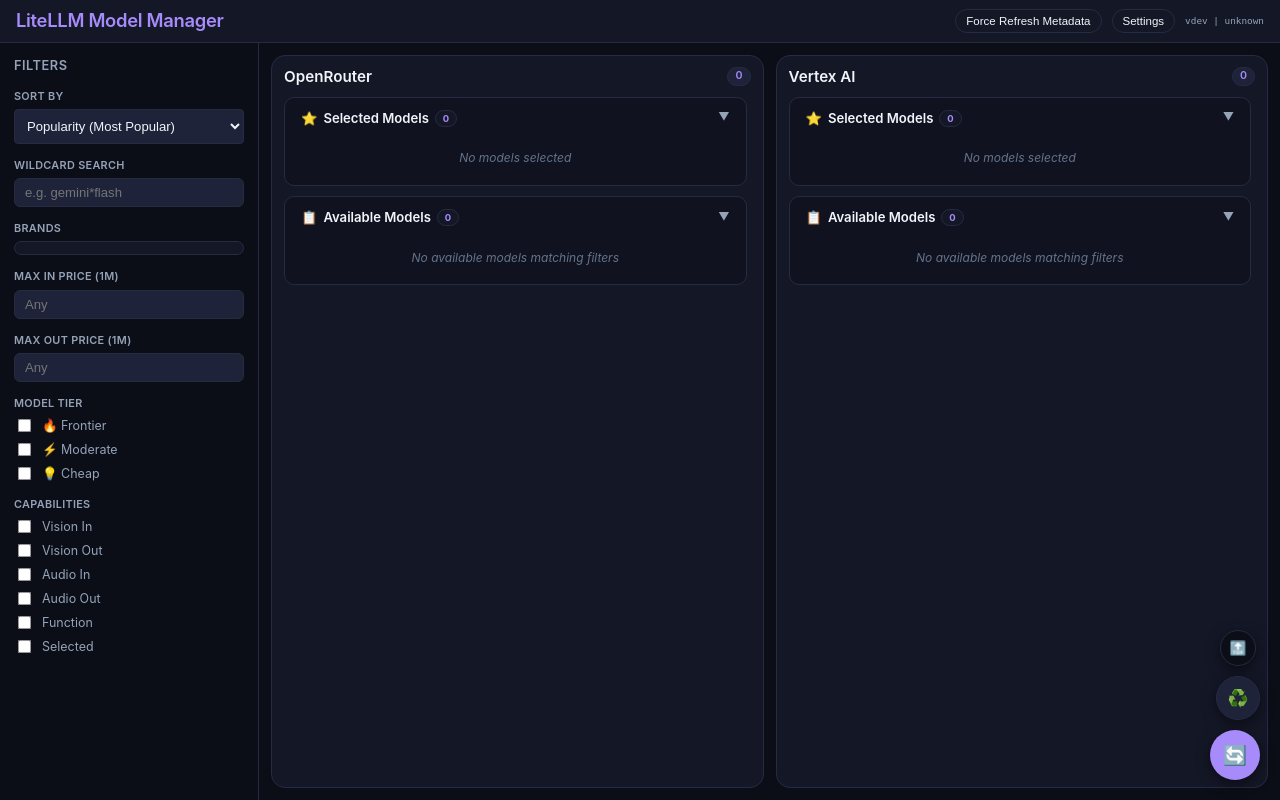
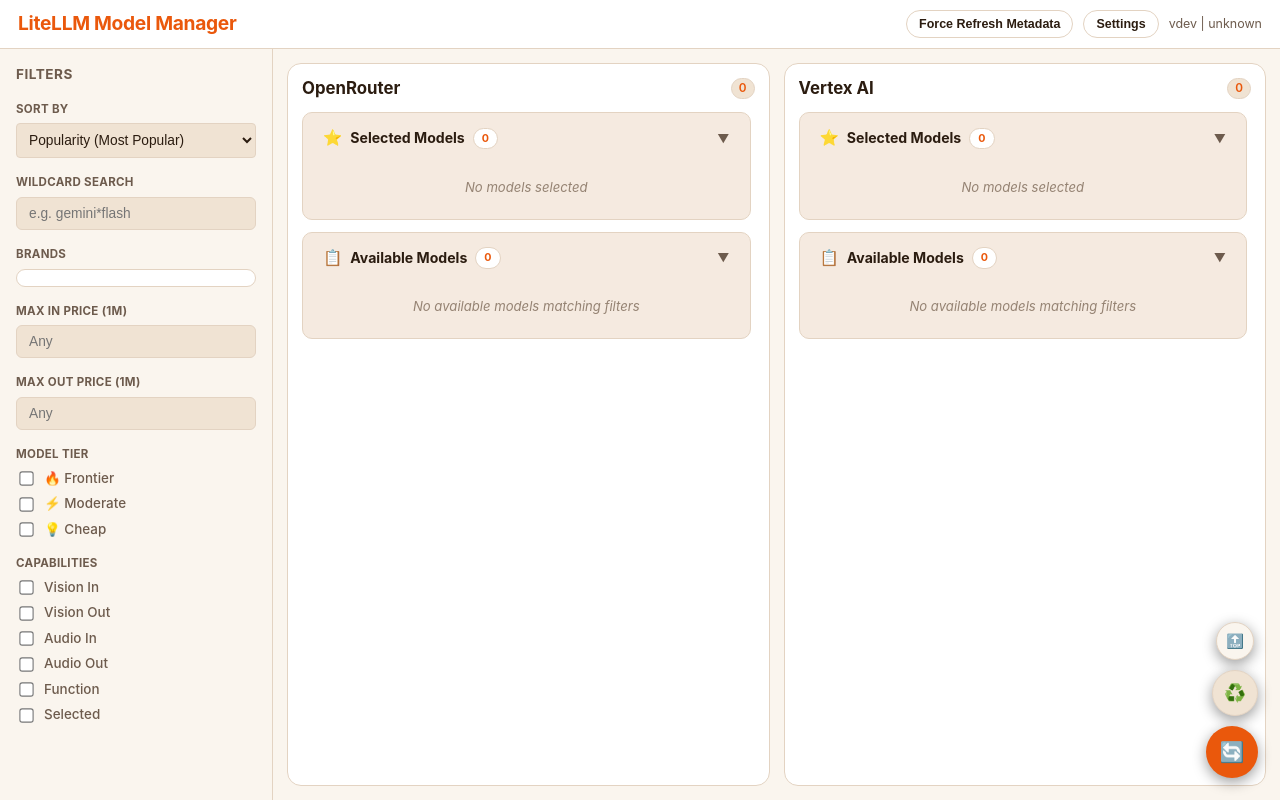
Before and after one commit to spelech/llmlite-modelmanager, a FastAPI app: page / in a window 1280 px wide. Run offline with FastAPI, Linux system fonts and the light colour scheme; some libraries are stand-ins or nearby versions.

Commit message:
feat(ui): add autumn dark/light themes, larger sans-serif card typography, and remove wildcard auto-injection (v0.8.0)

```diff
--- a/app/templates/index.html
+++ b/app/templates/index.html
@@ -6,24 +6,24 @@
     <title>LiteLLM Model Manager</title>
     <style>
         :root {
-            /* Dusk / Twilight Palette */
-            --bg-body: #0c0e17;
-            --bg-card: #141726;
-            --bg-card-hover: #1c2035;
-            --bg-input: #1f233a;
-            --bg-section: #101220;
-            --text-main: #f1f5f9;
-            --text-dim: #94a3b8;
-            --text-muted: #64748b;
-            --accent: #a78bfa;
-            --accent-hover: #c4b5fd;
-            --on-accent: #170d36;
-            --border: #262b42;
-            --border-subtle: rgba(255, 255, 255, 0.06);
-            --success: #34d399;
-            --warning: #fbbf24;
-            --danger: #f87171;
-            --purple: #c084fc;
+            /* Autumn Dark Theme (Default) */
+            --bg-body: #140f0b;
+            --bg-card: #1f1812;
+            --bg-card-hover: #2a2018;
+            --bg-input: #2d2219;
+            --bg-section: #18120d;
+            --text-main: #fef3c7;
+            --text-dim: #d5c4b1;
+            --text-muted: #9c8a77;
+            --accent: #f97316;
+            --accent-hover: #fb923c;
+            --accent-glow: rgba(249, 115, 22, 0.2);
+            --on-accent: #ffffff;
+            --border: #3d2c1e;
+            --border-subtle: rgba(249, 115, 22, 0.12);
+            --success: #a3e635;
+            --warning: #f59e0b;
+            --danger: #ef4444;
 
             --radius-sm: 6px;
             --radius-md: 10px;
@@ -31,9 +31,32 @@
             --radius-pill: 50px;
         }
 
+        @media (prefers-color-scheme: light) {
+            :root {
+                /* Autumn Light Theme */
+                --bg-body: #faf5ee;
+                --bg-card: #ffffff;
+                --bg-card-hover: #f7efe4;
+                --bg-input: #f0e3d3;
+                --bg-section: #f5eae0;
+                --text-main: #2b1c10;
+                --text-dim: #6d5b4d;
+                --text-muted: #958373;
+                --accent: #ea580c;
+                --accent-hover: #c2410c;
+                --accent-glow: rgba(234, 88, 12, 0.15);
+                --on-accent: #ffffff;
+                --border: #e3d3c2;
+                --border-subtle: rgba(234, 88, 12, 0.12);
+                --success: #15803d;
+                --warning: #b45309;
+                --danger: #b91c1c;
+            }
+        }
+
         body {
             font-family: -apple-system, BlinkMacSystemFont, "Segoe UI", Roboto, Helvetica, Arial, sans-serif;
-            line-height: 1.4;
+            line-height: 1.45;
             color: var(--text-main);
             background-color: var(--bg-body);
             margin: 0;
@@ -48,15 +71,15 @@
             display: flex;
             justify-content: space-between;
             align-items: center;
-            padding: 8px 16px;
+            padding: 10px 18px;
             background: var(--bg-card);
             border-bottom: 1px solid var(--border);
             flex-shrink: 0;
             z-index: 100;
         }
-        header h1 { margin: 0; font-size: 1.15em; color: var(--accent); font-weight: 600; letter-spacing: -0.3px;}
+        header h1 { margin: 0; font-size: 1.2em; color: var(--accent); font-weight: 700; letter-spacing: -0.3px;}
         .header-actions { display: flex; align-items: center; gap: 10px; margin: 0; }
-        .header-version { font-size: 0.72em; color: var(--text-dim); font-family: monospace; }
+        .header-version { font-size: 0.78em; color: var(--text-dim); }
 
         .main-layout {
             display: flex;
@@ -66,57 +89,57 @@
 
         /* Sidebar */
         .sidebar {
-            width: 230px;
+            width: 240px;
             background: var(--bg-body);
-            padding: 14px;
+            padding: 16px;
             overflow-y: auto;
             flex-shrink: 0;
             display: flex;
             flex-direction: column;
-            gap: 14px;
+            gap: 16px;
             border-right: 1px solid var(--border);
         }
-        .sidebar h2 { font-size: 0.8em; margin: 0; text-transform: uppercase; color: var(--text-dim); font-weight: 600; letter-spacing: 0.5px; }
+        .sidebar h2 { font-size: 0.85em; margin: 0; text-transform: uppercase; color: var(--text-dim); font-weight: 700; letter-spacing: 0.5px; }
 
-        .filter-group { display: flex; flex-direction: column; gap: 5px; }
-        .filter-label { font-size: 0.68em; color: var(--text-dim); text-transform: uppercase; font-weight: 600; letter-spacing: 0.3px; }
+        .filter-group { display: flex; flex-direction: column; gap: 6px; }
+        .filter-label { font-size: 0.72em; color: var(--text-dim); text-transform: uppercase; font-weight: 700; letter-spacing: 0.3px; }
 
         input[type="text"], input[type="number"], input[type="password"], select {
             background: var(--bg-input);
             border: 1px solid var(--border);
             color: var(--text-main);
-            padding: 6px 10px;
+            padding: 8px 12px;
             border-radius: var(--radius-sm);
-            font-size: 0.82em;
+            font-size: 0.86em;
             outline: none;
             transition: border-color 0.2s, box-shadow 0.2s;
         }
-        input:focus, select:focus { border-color: var(--accent); box-shadow: 0 0 0 2px rgba(167, 139, 250, 0.2); }
+        input:focus, select:focus { border-color: var(--accent); box-shadow: 0 0 0 2px var(--accent-glow); }
 
-        .checkbox-group { display: flex; flex-direction: column; gap: 5px; }
-        .checkbox-item { display: flex; align-items: center; gap: 8px; font-size: 0.78em; cursor: pointer; color: var(--text-dim); }
+        .checkbox-group { display: flex; flex-direction: column; gap: 6px; }
+        .checkbox-item { display: flex; align-items: center; gap: 8px; font-size: 0.84em; cursor: pointer; color: var(--text-dim); font-weight: 500;}
         .checkbox-item:hover { color: var(--text-main); }
-        input[type="checkbox"] { transform: scale(1.05); cursor: pointer; accent-color: var(--accent); }
+        input[type="checkbox"] { transform: scale(1.1); cursor: pointer; accent-color: var(--accent); }
 
         .brand-filter-list {
             display: flex;
             flex-direction: column;
-            gap: 2px;
-            max-height: 160px;
+            gap: 3px;
+            max-height: 170px;
             overflow-y: auto;
             background: var(--bg-card);
-            padding: 6px;
+            padding: 8px;
             border-radius: var(--radius-md);
             border: 1px solid var(--border);
         }
         .brand-filter-item {
             display: flex;
             align-items: center;
-            gap: 6px;
-            font-size: 0.76em;
+            gap: 8px;
+            font-size: 0.82em;
             cursor: pointer;
             white-space: nowrap;
-            padding: 3px 6px;
+            padding: 4px 6px;
             border-radius: var(--radius-sm);
             color: var(--text-dim);
         }
@@ -125,7 +148,7 @@
         /* Content Area */
         .content-area {
             flex-grow: 1;
-            padding: 12px;
+            padding: 14px;
             overflow: hidden;
             display: flex;
             flex-direction: column;
@@ -134,7 +157,7 @@
 
         .container {
             display: flex;
-            gap: 12px;
+            gap: 14px;
             height: 100%;
             overflow: hidden;
         }
@@ -142,14 +165,14 @@
         .column {
             flex: 1;
             background: var(--bg-card);
-            padding: 10px 12px;
+            padding: 12px 14px;
             border-radius: var(--radius-lg);
             display: flex;
             flex-direction: column;
             overflow: hidden;
             border: 1px solid var(--border);
         }
-        .column h2 { font-size: 0.95em; margin: 0 0 10px 0; color: var(--text-main); display: flex; justify-content: space-between; align-items: center; font-weight: 600;}
+        .column h2 { font-size: 1.05em; margin: 0 0 12px 0; color: var(--text-main); display: flex; justify-content: space-between; align-items: center; font-weight: 700;}
 
         .model-column-content {
             flex-grow: 1;
@@ -157,12 +180,12 @@
             padding-right: 4px;
             display: flex;
             flex-direction: column;
-            gap: 10px;
+            gap: 12px;
         }
 
         /* Custom scrollbar */
         .model-column-content::-webkit-scrollbar,
-        .model-list::-webkit-scrollbar { width: 4px; }
+        .model-list::-webkit-scrollbar { width: 5px; }
         .model-column-content::-webkit-scrollbar-track,
         .model-list::-webkit-scrollbar-track { background: transparent; }
         .model-column-content::-webkit-scrollbar-thumb,
@@ -176,7 +199,7 @@
             flex-direction: column;
             background: var(--bg-section);
             border-radius: var(--radius-md);
-            padding: 6px 8px;
+            padding: 8px 10px;
             border: 1px solid var(--border);
             transition: all 0.2s ease;
         }
@@ -187,7 +210,7 @@
             align-items: center;
             cursor: pointer;
             user-select: none;
-            padding: 5px 8px;
+            padding: 6px 10px;
             border-radius: var(--radius-sm);
             transition: background 0.15s;
         }
@@ -198,16 +221,16 @@
         .section-title {
             display: flex;
             align-items: center;
-            gap: 6px;
-            font-weight: 600;
-            font-size: 0.82em;
+            gap: 8px;
+            font-weight: 700;
+            font-size: 0.88em;
             color: var(--text-main);
         }
-        .section-icon { font-size: 1em; }
+        .section-icon { font-size: 1.1em; }
 
         .section-count-badge {
-            font-size: 0.72em;
-            padding: 1px 7px;
+            font-size: 0.76em;
+            padding: 2px 8px;
             border-radius: var(--radius-pill);
             background: var(--bg-card);
             border: 1px solid var(--border);
@@ -217,7 +240,7 @@
         }
 
         .collapse-caret {
-            font-size: 0.7em;
+            font-size: 0.75em;
             color: var(--text-dim);
             transition: transform 0.2s ease;
         }
@@ -230,55 +253,63 @@
         }
 
         .model-list {
-            margin-top: 6px;
+            margin-top: 8px;
             display: grid;
-            grid-template-columns: repeat(auto-fill, minmax(270px, 1fr));
-            gap: 6px;
+            grid-template-columns: repeat(auto-fill, minmax(280px, 1fr));
+            gap: 8px;
             align-content: start;
         }
 
         .empty-section-message {
             grid-column: 1 / -1;
-            padding: 12px;
+            padding: 14px;
             text-align: center;
             color: var(--text-muted);
-            font-size: 0.75em;
+            font-size: 0.82em;
             font-style: italic;
         }
 
-        /* Streamlined Model Card */
+        /* Streamlined & Highly Readable Model Card */
         .model-item {
-            padding: 8px 10px;
+            padding: 10px 12px;
             background: var(--bg-card);
             border-radius: var(--radius-md);
             display: flex;
             align-items: flex-start;
-            gap: 8px;
+            gap: 10px;
             transition: background-color 0.2s, border-color 0.2s, transform 0.1s, box-shadow 0.2s;
             height: fit-content;
             border: 1px solid var(--border);
-            border-left: 3px solid transparent;
+            border-left: 4px solid transparent;
         }
         .model-item:hover {
             background: var(--bg-card-hover);
-            border-color: var(--border-subtle);
+            border-color: var(--accent-hover);
             transform: translateY(-1px);
         }
 
         /* Selected Card Visual Highlight */
         .model-item.selected {
-            background: rgba(167, 139, 250, 0.10) !important;
-            border-color: rgba(167, 139, 250, 0.4) !important;
-            border-left: 3px solid var(--accent) !important;
-            box-shadow: 0 0 10px rgba(167, 139, 250, 0.06);
+            background: rgba(249, 115, 22, 0.12) !important;
+            border-color: rgba(249, 115, 22, 0.45) !important;
+            border-left: 4px solid var(--accent) !important;
+            box-shadow: 0 2px 10px var(--accent-glow);
+        }
+
+        @media (prefers-color-scheme: light) {
+            .model-item.selected {
+                background: rgba(234, 88, 12, 0.08) !important;
+                border-color: rgba(234, 88, 12, 0.45) !important;
+                border-left: 4px solid var(--accent) !important;
+            }
         }
 
         .model-checkbox-wrap {
-            margin-top: 2px;
+            margin-top: 3px;
             flex-shrink: 0;
         }
 
-        .model-info { flex-grow: 1; min-width: 0; display: flex; flex-direction: column; gap: 2px; }
+        .model-info { flex-grow: 1; min-width: 0; display: flex; flex-direction: column; gap: 3px; }
 
         .model-header-row {
             display: flex;
@@ -348,35 +379,42 @@
             flex-shrink: 0;
         }
         .tier-frontier {
-            background: rgba(244, 114, 182, 0.15);
-            color: #f472b6;
-            border: 1px solid rgba(244, 114, 182, 0.35);
+            background: rgba(239, 68, 68, 0.15);
+            color: #ef4444;
+            border: 1px solid rgba(239, 68, 68, 0.35);
         }
         .tier-moderate {
-            background: rgba(96, 165, 250, 0.15);
-            color: #60a5fa;
-            border: 1px solid rgba(96, 165, 250, 0.35);
+            background: rgba(245, 158, 11, 0.15);
+            color: #f59e0b;
+            border: 1px solid rgba(245, 158, 11, 0.35);
         }
         .tier-cheap {
-            background: rgba(52, 211, 153, 0.15);
-            color: #34d399;
-            border: 1px solid rgba(52, 211, 153, 0.35);
+            background: rgba(163, 230, 53, 0.15);
+            color: #a3e635;
+            border: 1px solid rgba(163, 230, 53, 0.35);
+        }
+
+        @media (prefers-color-scheme: light) {
+            .tier-frontier { color: #b91c1c; border-color: rgba(185, 28, 28, 0.35); }
+            .tier-moderate { color: #b45309; border-color: rgba(180, 83, 9, 0.35); }
+            .tier-cheap { color: #15803d; border-color: rgba(21, 128, 61, 0.35); }
+            .cap-tag.active { background: rgba(234, 88, 12, 0.12); color: var(--accent); border-color: rgba(234, 88, 12, 0.35); }
         }
 
         /* Buttons */
-        button { cursor: pointer; border: none; border-radius: var(--radius-pill); transition: opacity 0.2s, background-color 0.2s, transform 0.1s; font-weight: 500;}
+        button { cursor: pointer; border: none; border-radius: var(--radius-pill); transition: opacity 0.2s, background-color 0.2s, transform 0.1s; font-weight: 600;}
         button:disabled { opacity: 0.5; cursor: not-allowed; }
 
-        .btn-test { background-color: var(--bg-input); color: var(--accent); padding: 2px 8px; font-size: 0.68em; flex-shrink: 0; border-radius: var(--radius-pill); border: 1px solid var(--border); }
+        .btn-test { background-color: var(--bg-input); color: var(--accent); padding: 3px 10px; font-size: 0.74em; flex-shrink: 0; border-radius: var(--radius-pill); border: 1px solid var(--border); font-weight: 600;}
         .btn-test:hover { background-color: var(--accent); color: var(--on-accent); }
-        .btn-refresh { background-color: var(--bg-card); border: 1px solid var(--border); color: var(--text-main); padding: 5px 10px; font-size: 0.72em; }
+        .btn-refresh { background-color: var(--bg-card); border: 1px solid var(--border); color: var(--text-main); padding: 6px 12px; font-size: 0.78em; }
         .btn-refresh:hover { background-color: var(--bg-input); color: var(--accent); border-color: var(--accent); }
 
         /* Floating Action Buttons */
         .fab-group {
             position: fixed;
-            bottom: 20px;
-            right: 20px;
+            bottom: 22px;
+            right: 22px;
             display: flex;
             flex-direction: column;
             gap: 10px;
@@ -391,43 +429,43 @@
         }
 
         .fab-btn {
-            width: 44px;
-            height: 44px;
+            width: 46px;
+            height: 46px;
             border-radius: 50%;
             display: flex;
             align-items: center;
             justify-content: center;
-            box-shadow: 0 4px 14px rgba(0,0,0,0.5);
+            box-shadow: 0 4px 14px rgba(0,0,0,0.4);
             color: var(--on-accent);
             border: none;
             cursor: pointer;
             transition: transform 0.2s, box-shadow 0.2s;
-            font-size: 1.05em;
+            font-size: 1.1em;
             background-color: var(--bg-card);
             border: 1px solid var(--border);
         }
 
-        .fab-btn:hover { transform: scale(1.06); box-shadow: 0 6px 18px rgba(0,0,0,0.6);}
-        .fab-btn.primary { background-color: var(--accent); color: var(--on-accent); width: 50px; height: 50px; font-size: 1.2em; border: none;}
+        .fab-btn:hover { transform: scale(1.06); box-shadow: 0 6px 18px rgba(0,0,0,0.5);}
+        .fab-btn.primary { background-color: var(--accent); color: var(--on-accent); width: 52px; height: 52px; font-size: 1.25em; border: none;}
         .fab-btn.secondary { background-color: var(--bg-input); color: var(--text-main); }
-        .fab-btn.info { background-color: var(--bg-body); color: var(--text-main); width: 36px; height: 36px; margin-right: 4px; font-size: 0.85em; }
+        .fab-btn.info { background-color: var(--bg-body); color: var(--text-main); width: 38px; height: 38px; margin-right: 4px; font-size: 0.88em; }
 
         .fab-label {
             position: absolute;
-            right: 58px;
+            right: 60px;
             background: var(--bg-card);
             border: 1px solid var(--border);
             color: var(--text-main);
-            padding: 3px 8px;
+            padding: 4px 10px;
             border-radius: var(--radius-sm);
-            font-size: 0.72em;
+            font-size: 0.76em;
             white-space: nowrap;
             opacity: 0;
             transition: opacity 0.2s;
             pointer-events: none;
-            font-weight: 500;
+            font-weight: 600;
         }
-        .fab-btn.primary ~ .fab-label { right: 64px; }
+        .fab-btn.primary ~ .fab-label { right: 66px; }
         .fab-container:hover .fab-label { opacity: 1; }
 
         .count-badge { font-size: 0.7em; background: var(--bg-input); color: var(--accent); padding: 1px 7px; border-radius: var(--radius-pill); font-weight: 600; border: 1px solid var(--border);}
@@ -1284,8 +1322,7 @@
                 const resp = await fetch('/sync', { method: 'POST', body: formData });
                 const result = await resp.json();
                 if (result.status === 'success') {
-                    const wildcardsInfo = result.wildcards ? ` (${result.wildcards} wildcards injected)` : '';
-                    alert(`✅ Saved & synced ${result.updated_models} models${wildcardsInfo} into LiteLLM config and OpenCode config!`);
+                    alert(`✅ Saved & synced ${result.updated_models} models into LiteLLM config and OpenCode config!`);
                 } else {
                     alert('❌ Sync failed: ' + (result.message || JSON.stringify(result)));
                 }
--- a/main.py
+++ b/main.py
@@ -643,37 +643,13 @@ async def sync_models_internal(selected_ids: List[str]) -> Dict[str, any]:
 
         new_model_list.append(entry)
 
-    existing_list = config.get("model_list", [])
-    wildcards = [m for m in existing_list if "*" in m.get("model_name", "")]
-    wildcard_names = {m.get("model_name") for m in wildcards}
-
-    # Auto-inject standard wildcards if missing
-    if "openrouter/*" not in wildcard_names:
-        wildcards.append({
-            "model_name": "openrouter/*",
-            "litellm_params": {
-                "model": "openrouter/*",
-                "api_key": "os.environ/OPENROUTER_API_KEY"
-            }
-        })
-    if "vertex_ai/*" not in wildcard_names:
-        wildcards.append({
-            "model_name": "vertex_ai/*",
-            "litellm_params": {
-                "model": "vertex_ai/*",
-                "vertex_project": "os.environ/VERTEX_PROJECT",
-                "vertex_location": "os.environ/VERTEX_LOCATION",
-                "vertex_credentials": "/app/vertex_credentials.json"
-            }
-        })
-
-    config["model_list"] = new_model_list + wildcards
+    config["model_list"] = new_model_list
 
     with open(config_path, "w") as f:
         yaml.safe_dump(config, f, sort_keys=False)
 
     export_opencode_config(config["model_list"])
-    return {"status": "success", "updated_models": len(new_model_list), "wildcards": len(wildcards)}
+    return {"status": "success", "updated_models": len(new_model_list)}
 
 @app.post("/sync")
 async def sync_models_endpoint(request: Request):
```
Also changed, not shown: other parts of app/templates/index.html (+17 -17 lines), 1 other file.
